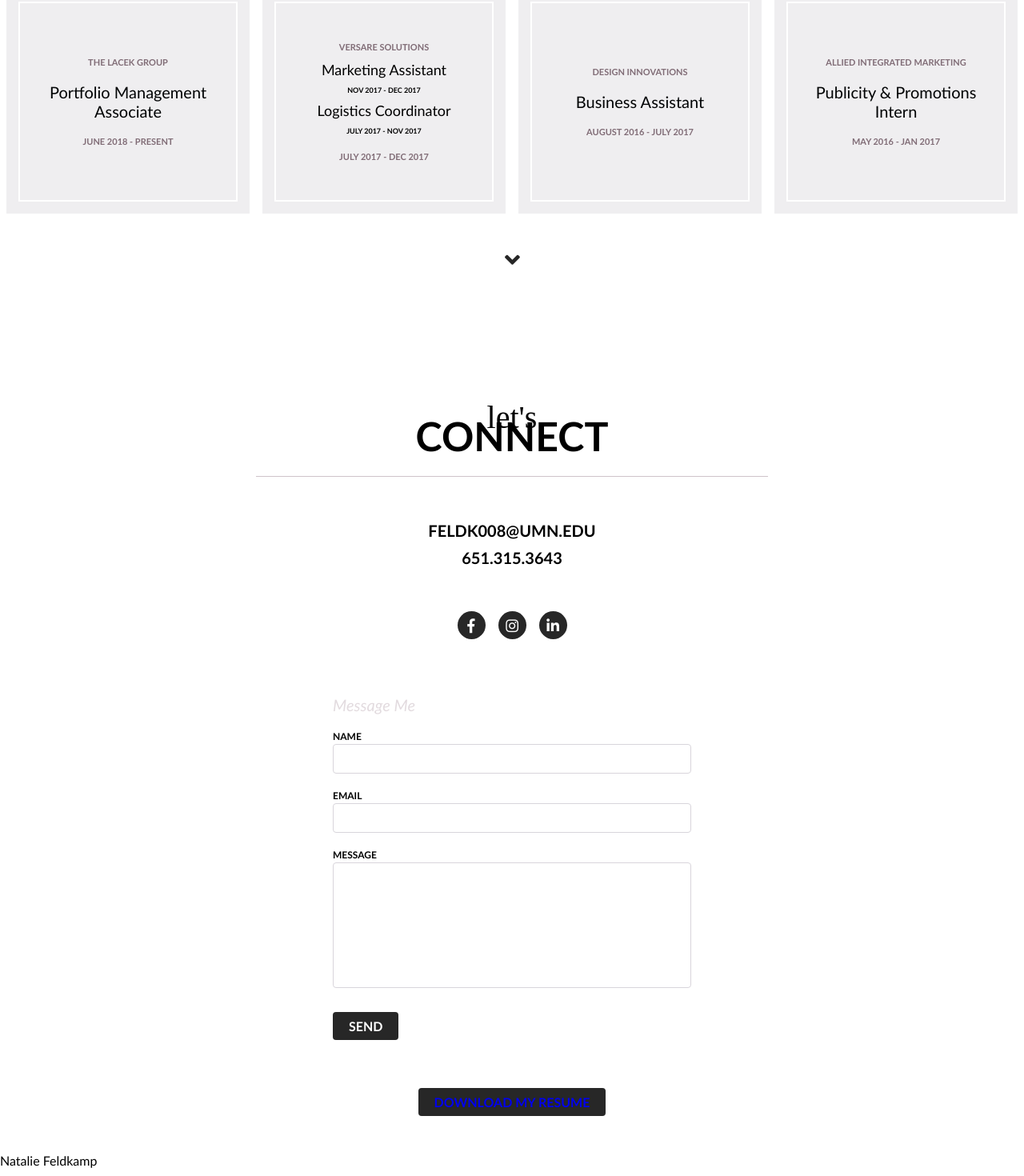
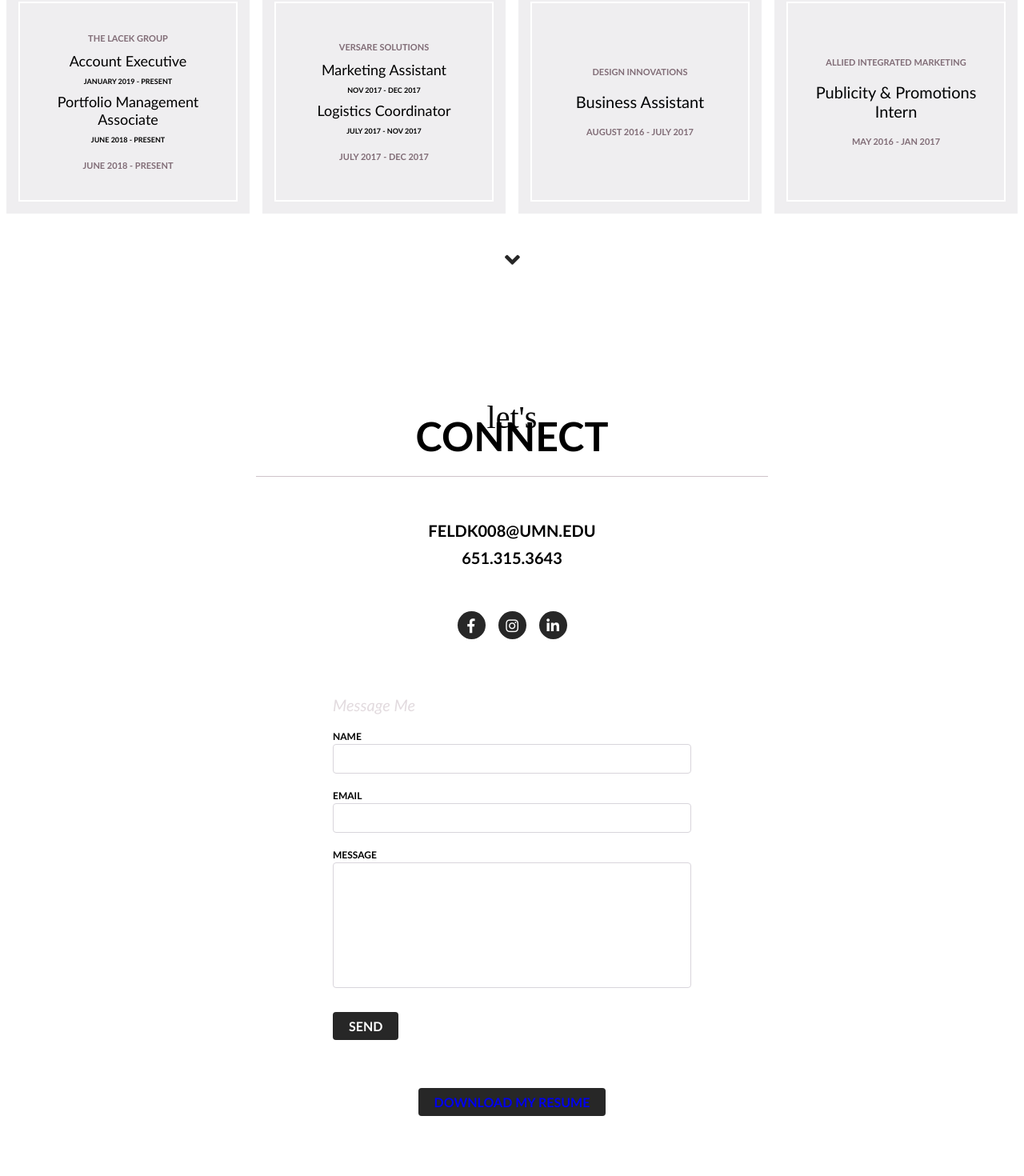
Before and after one commit to brothernk/natalie-feldkamp, a React (Create React App) app: page / in a window 1280 px wide. Shown: the part 2702-4172 px from the top of the page at 80% size. After the commit the page ends 4127 px from the top, so only its background shows below. Built offline with nearby package versions, Linux system fonts and the light colour scheme; a web font is replaced by a local one.

Commit message:
added job title

```diff
--- a/src/components/Pictures/Pictures.js
+++ b/src/components/Pictures/Pictures.js
@@ -2,7 +2,7 @@ import React from "react";
 
 const Pictures = () => (
   <div className="picture-pg">
-    <p>Natalie Feldkamp</p>
+    {/* <p>Natalie Feldkamp</p> */}
   </div>
 )
 
--- a/src/components/Work/Work.js
+++ b/src/components/Work/Work.js
@@ -9,7 +9,10 @@ const Work = () => (
       <div className="position">
         <div className="position-text">
           <p className="company">The Lacek Group</p>
-          <p className="job-title">Portfolio Management Associate</p>
+          <p className="double-title">Account Executive</p>
+          <p className="sub-dates">January 2019 - Present</p>
+          <p className="double-title">Portfolio Management Associate</p>
+          <p className="sub-dates">June 2018 - Present</p>
           <p className="dates-worked">June 2018 - Present</p>
           <p className="job-description">
           At my current role I build and nurture relationships with internal team members and clients with proactive communication. I develop efficient internal communication by creating and distributing agendas in advance and meeting summaries afterwards. Furthermore, my job involves producing and maintaining project schedules and using program management tools to move projects through the agency in accordance with established processes. I also regularly seek information to understand campaign objectives and client direction while relaying these changes to the team at large.
@@ -46,7 +49,7 @@ My additional position included processing orders and streamlining shipping and
           <p className="job-title">Publicity & Promotions Intern</p>
           <p className="dates-worked">May 2016 - Jan 2017</p>
           <p className="job-description">
-          I was responsible for building and executing promotional campaigns for upcoming films, specifically Walt Disney Studios. I managed a continuous stream of projects by creating and maintaining relationships with third-party partners for collaboration on promotional events.
+          In this position I built and executed promotional campaigns for upcoming films, specifically Walt Disney Studios. I managed a continuous stream of projects by creating and maintaining relationships with third-party partners for collaboration on promotional events.
           </p>
         </div>
       </div>
```
